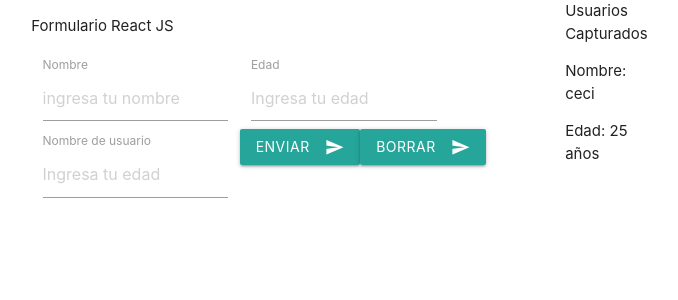
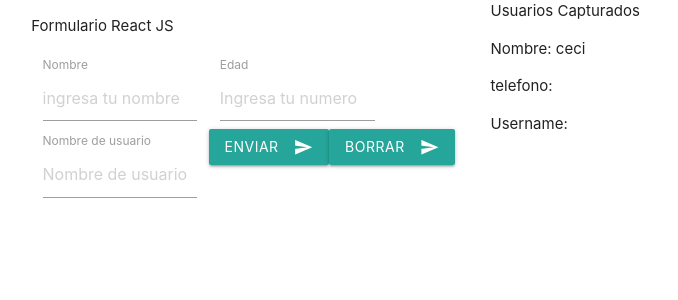
Before and after one commit to satoshi9394/form-with-react, a React (Create React App) app: page / in a window 1280 px wide. Shown: the top 300 px of the page, without its empty margins (172-850 px from the left). Built offline with nearby package versions, Linux system fonts and the light colour scheme; no server answers.

Commit message:
mejorando contenedores

```diff
--- a/package.json
+++ b/package.json
@@ -8,6 +8,7 @@
     "@testing-library/user-event": "^7.2.1",
     "react": "^16.12.0",
     "react-dom": "^16.12.0",
+    "react-router-dom": "^5.1.2",
     "react-scripts": "3.4.0"
   },
   "scripts": {
--- a/src/components/PreviewData.jsx
+++ b/src/components/PreviewData.jsx
@@ -5,12 +5,13 @@ const PreviewDate = props => {
     const users = props.data.map((user, idx) => (
         <div key={idx}>
             <p>Nombre: {user.name}</p>
-            <p>Edad: {user.age} años</p>
+            <p>telefono: {user.phone} </p>
+            <p>Username: {user.username}</p>
         </div>
     ));
 
     return(
-        <div className="col s4">
+        <div className="col s12">
             Usuarios Capturados
             {users}
         </div>
--- a/src/containers/FormContainer.jsx
+++ b/src/containers/FormContainer.jsx
@@ -18,8 +18,8 @@ class FormContainer extends Component {
     state ={
             newUser: {
                 name: '',
-                age: '',
-                userName: '',
+                phone: '',
+                username: '',
             },
             usersSaved: INITIAL_STATE
     }
@@ -82,7 +82,7 @@ class FormContainer extends Component {
     render(){
         return(
             <div className="row">
-                <div className="col s7">
+                <div className="col s6">
                 <p>Formulario React JS</p>
                     <form>
                     <Input
@@ -94,19 +94,19 @@ class FormContainer extends Component {
                     handleChange={this.handleInput}
                     />
                     <Input
-                    name='ages'
+                    name='phone'
                     type='number'
                     title='Edad'
-                    value={this.state.newUser.age}
-                    placeholder='Ingresa tu edad'
+                    value={this.state.newUser.phone}
+                    placeholder='Ingresa tu numero'
                     handleChange={this.handleInput}
                     />
                     <Input
-                    name='userName'
+                    name='username'
                     type='text'
                     title='Nombre de usuario'
-                    value={this.state.newUser.userName}
-                    placeholder='Ingresa tu edad'
+                    value={this.state.newUser.username}
+                    placeholder='Nombre de usuario'
                     handleChange={this.handleInput}
                     />
                     <Button
@@ -119,7 +119,7 @@ class FormContainer extends Component {
                     />
                     </form>
                 </div>
-                <div className='col s5'>
+                <div className='col s6'>
                     <PreviewDate
                     data={this.state.usersSaved}
                     />
```
Also changed, not shown: 1 other file (tests, documents, lock files or other folders).
